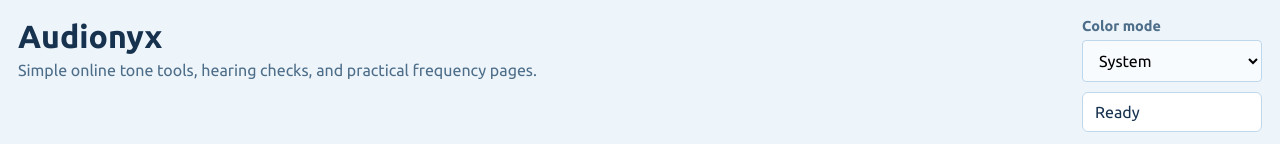
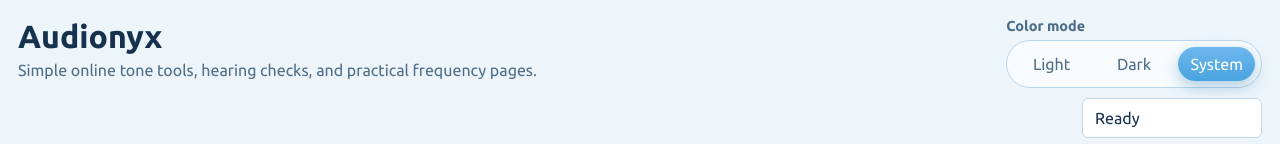
Before and after one commit to meruvav/Audionyx.org, a React (Vite) app: page /tools in a window 1280 px wide. Shown: the top 144 px of the page. Built offline with nearby package versions, Linux system fonts and the light colour scheme; no server answers.

Commit message:
replace theme dropdown with toggle buttons

```diff
--- a/src/components/ThemeModeSelect.jsx
+++ b/src/components/ThemeModeSelect.jsx
@@ -41,13 +41,25 @@
   }
 
   return (
-    <label className="theme-mode">
+    <div className="theme-mode" role="group" aria-label="Color mode">
       <span>Color mode</span>
-      <select value={mode} onChange={handleChange} aria-label="Color mode">
-        <option value="light">Light</option>
-        <option value="dark">Dark</option>
-        <option value="system">System</option>
-      </select>
-    </label>
+      <div className="theme-mode-toggle">
+        {[
+          { value: 'light', label: 'Light' },
+          { value: 'dark', label: 'Dark' },
+          { value: 'system', label: 'System' },
+        ].map((option) => (
+          <button
+            key={option.value}
+            type="button"
+            className={`theme-toggle-btn${mode === option.value ? ' active' : ''}`}
+            onClick={() => handleChange({ target: { value: option.value } })}
+            aria-pressed={mode === option.value}
+          >
+            {option.label}
+          </button>
+        ))}
+      </div>
+    </div>
   );
 }
--- a/src/styles.css
+++ b/src/styles.css
@@ -81,6 +81,32 @@
   font-size: 0.9rem;
   font-weight: 700;
   color: var(--muted);
+}
+.theme-mode-toggle {
+  display: inline-grid;
+  grid-template-columns: repeat(3, minmax(0, 1fr));
+  gap: 6px;
+  padding: 6px;
+  border: 1px solid var(--border);
+  border-radius: 999px;
+  background: color-mix(in srgb, var(--soft) 84%, var(--panel) 16%);
+}
+.theme-toggle-btn {
+  padding: 8px 12px;
+  border-radius: 999px;
+  background: transparent;
+  color: var(--muted);
+  border: none;
+  transition: background 160ms ease, color 160ms ease, transform 160ms ease;
+}
+.theme-toggle-btn:hover {
+  background: color-mix(in srgb, var(--blue-2) 18%, transparent);
+  color: var(--ink);
+}
+.theme-toggle-btn.active {
+  background: linear-gradient(180deg, var(--blue-1), var(--blue-2));
+  color: white;
+  box-shadow: 0 6px 16px color-mix(in srgb, var(--blue-3) 35%, transparent);
 }
 .status {
   background: var(--panel);
@@ -358,6 +384,10 @@
   .theme-mode {
     min-width: 0;
   }
+  .theme-toggle-btn {
+    padding: 8px 10px;
+    font-size: 0.9rem;
+  }
   .marketing-nav {
     display: grid;
     grid-template-columns: repeat(2, minmax(0, 1fr));
```
